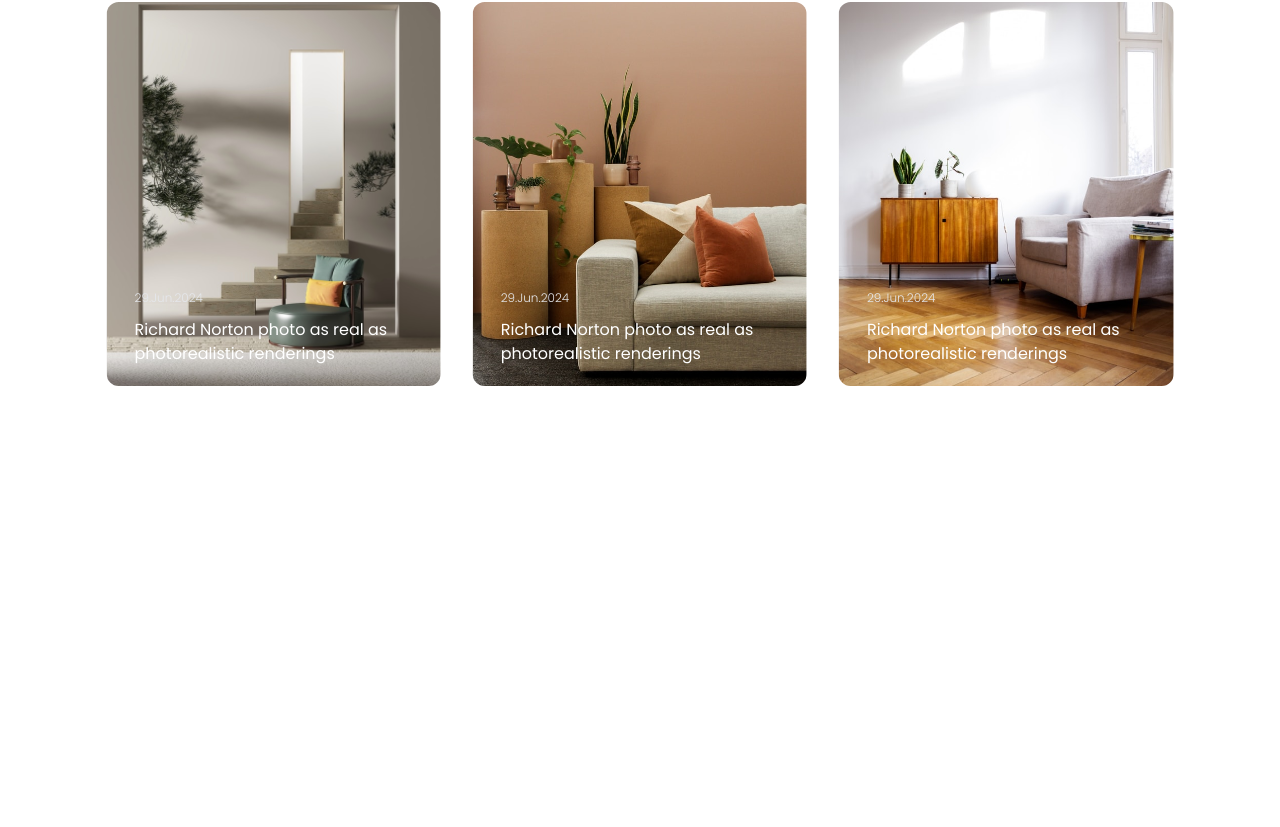
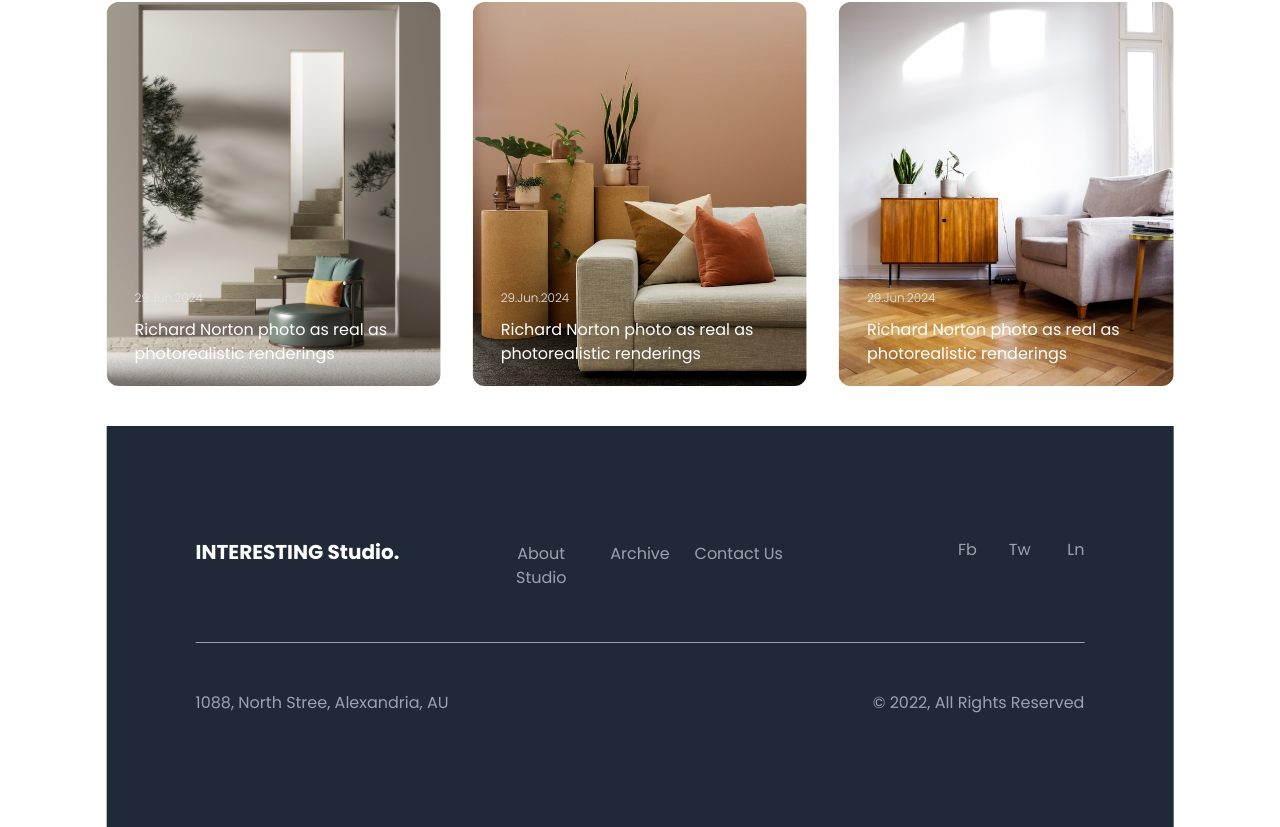
Before and after one commit to AtiGamer57/TestPage, a React (Create React App) app: page / in a window 1280 px wide. Shown: the part 1238-2065 px from the top of the page. Before the commit the page ends 1664 px from the top, so only its background shows below. Built offline with nearby package versions, Linux system fonts and the light colour scheme; no server answers.

Commit message:
Add content and style to footer

```diff
--- a/src/Footer.js
+++ b/src/Footer.js
@@ -1,10 +1,28 @@
 import React from "react";
 
-function Footer () {
+function Footer() {
     return (
-        <div>
-
-        </div>
+        <footer className=" bg-gray-800 text-gray-400">
+            <div className="py-16 w-10/12 mx-auto">
+                <div className="grid grid-cols-3 py-12 mx-auto border-gray-400 border-b">
+                    <div className="text-xl font-bold text-white p-auto">INTERESTING Studio.</div>
+                    <div className="grid grid-cols-3 text-center">
+                        <a href="#" className="m-1">About Studio</a>
+                        <a href="#" className="m-1">Archive</a>
+                        <a href="#" className="m-1">Contact Us</a>
+                    </div>
+                    <div className="grid grid-cols-3 text-right w-fit mr-0 ml-auto">
+                        <a href="#" className="ml-8 mr-0">Fb</a>
+                        <a href="#" className="ml-8 mr-0">Tw</a>
+                        <a href="#" className="ml-8 mr-0">Ln</a>
+                    </div>
+                </div>
+                <div className="flex justify-between items-center py-12 mx-auto">
+                    <div>1088, North Stree, Alexandria, AU</div>
+                    <div>© 2022, All Rights Reserved</div>
+                </div>
+            </div>
+        </footer>
     );
 }
 
```
